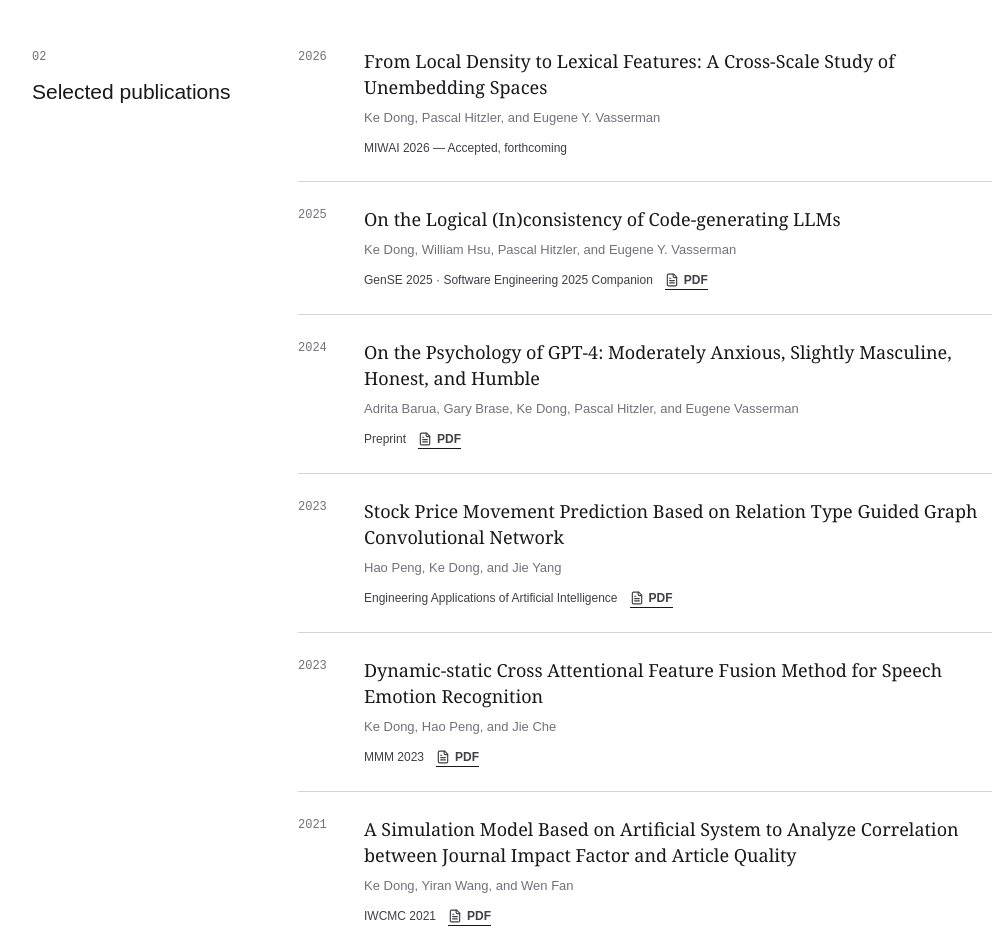
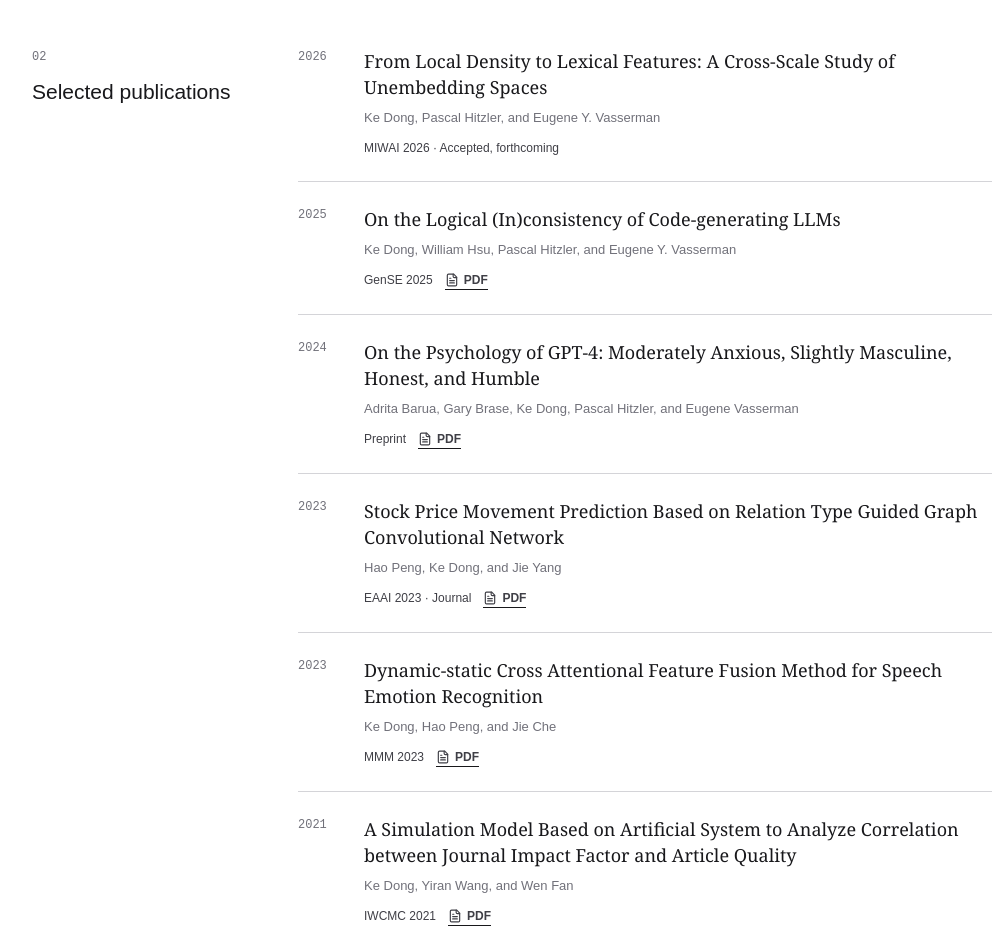
Before and after one commit to coliapaston/coliapaston.github.io, a React (Vite) app: page / in a window 1280 px wide. Shown: the part 940-1876 px from the top of the page, without its empty margins (246-1253 px from the left). Built offline with nearby package versions, Linux system fonts and the light colour scheme.

Commit message:
Standardize publication venue labels

```diff
--- a/src/projects/cv/profile.ts
+++ b/src/projects/cv/profile.ts
@@ -31,14 +31,14 @@ export const publications = [
     year: "2026",
     title: "From Local Density to Lexical Features: A Cross-Scale Study of Unembedding Spaces",
     authors: "Ke Dong, Pascal Hitzler, and Eugene Y. Vasserman",
-    venue: "MIWAI 2026 — Accepted, forthcoming",
+    venue: "MIWAI 2026 · Accepted, forthcoming",
     pdf: null,
   },
   {
     year: "2025",
     title: "On the Logical (In)consistency of Code-generating LLMs",
     authors: "Ke Dong, William Hsu, Pascal Hitzler, and Eugene Y. Vasserman",
-    venue: "GenSE 2025 · Software Engineering 2025 Companion",
+    venue: "GenSE 2025",
     pdf: "/papers/codeLogic_2025.pdf",
   },
   {
@@ -52,7 +52,7 @@ export const publications = [
     year: "2023",
     title: "Stock Price Movement Prediction Based on Relation Type Guided Graph Convolutional Network",
     authors: "Hao Peng, Ke Dong, and Jie Yang",
-    venue: "Engineering Applications of Artificial Intelligence",
+    venue: "EAAI 2023 · Journal",
     pdf: "/papers/stockPrice_2023.pdf",
   },
   {
```
